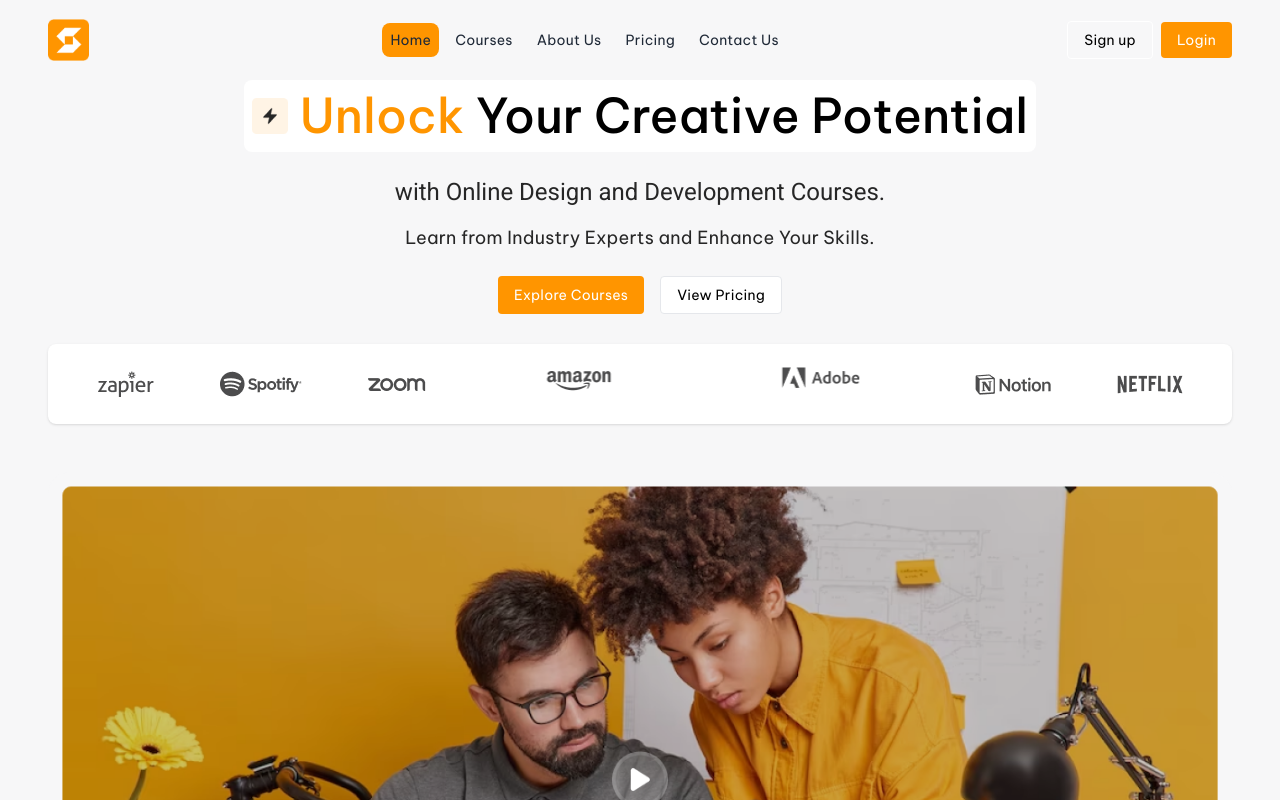
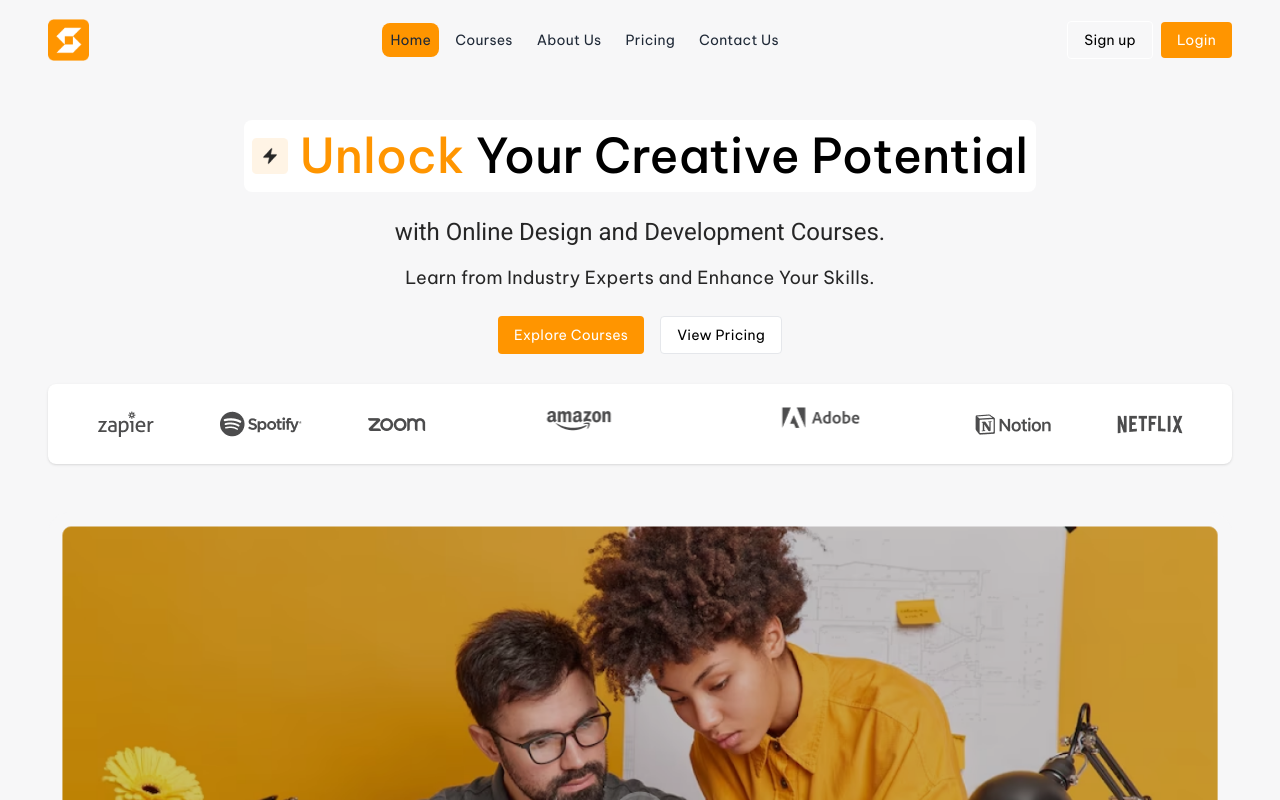
Before and after one commit to Harmedino/online-learning-platform, an Angular app: page / in a window 1280 px wide. Shown: the top 800 px of the page. Built offline with nearby package versions, Linux system fonts and the light colour scheme.

Commit message:
continu with faqs tomorow

```diff
--- a/src/app/course-page/course-page.component.html
+++ b/src/app/course-page/course-page.component.html
@@ -1,6 +1,7 @@
 <div class="bg-white97 font-vetnam lg:px-12 md:px-10 sm:px-7 px-4 ">
 
 <app-navigationbar></app-navigationbar>
+<div class="mt-20"></div>
 <app-curriculum/>
 
 </div>
--- a/src/app/home/navigationbar/navigationbar.component.html
+++ b/src/app/home/navigationbar/navigationbar.component.html
@@ -1,6 +1,7 @@
 <!-- app-header.component.html -->
 <div
-  class="header font-vetnam w-full h-20 bg-light flex items-center justify-between md:px-0  px-4"
+  class="header font-vetnam w-[100%] h-20 flex items-center justify-between md:px-12 px-4  fixed top-0 left-0 z-50"
+  [ngClass]="{'bg-white shadow-md': isScrolled, 'bg-white97 ': !isScrolled }"
 >
   <div class="flex items-center">
     <img src="../../../assets/images/logo.png" alt="logo" class="w-3/4" />
--- a/src/app/home/navigationbar/navigationbar.component.ts
+++ b/src/app/home/navigationbar/navigationbar.component.ts
@@ -1,4 +1,4 @@
-import { Component } from '@angular/core';
+import { Component, HostListener, OnInit } from '@angular/core';
 import { CommonModule } from '@angular/common';
 import { RouterLink, RouterLinkActive } from '@angular/router';
 
@@ -6,16 +6,26 @@ import { RouterLink, RouterLinkActive } from '@angular/router';
   selector: 'app-navigationbar',
   standalone: true,
   imports: [CommonModule,
-  RouterLink,
-RouterLinkActive],
+    RouterLink,
+    RouterLinkActive],
   templateUrl: './navigationbar.component.html',
   styleUrl: './navigationbar.component.css'
 })
-export class NavigationbarComponent {
+export class NavigationbarComponent implements OnInit {
 
   mobileMenuOpen = false;
+  isScrolled: boolean = false;
 
   toggleMobileMenu() {
     this.mobileMenuOpen = !this.mobileMenuOpen;
   }
+  @HostListener('window:scroll', ['$event'])
+
+  onScroll() {
+
+    this.isScrolled = window.scrollY > 10;
+
+  }
+  ngOnInit() {
+  }
 }
```
Also changed, not shown: src/app/about-us/about-us.component.html (+8 -0 lines), src/app/home/home/home.component.html (+8 -0 lines), src/app/pricingpage/pricingpage.component.html (+7 -0 lines).
